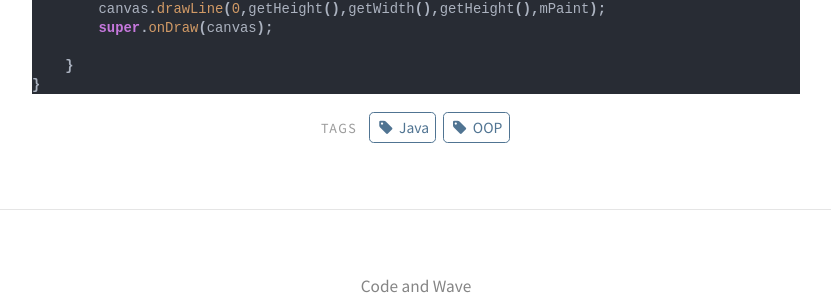
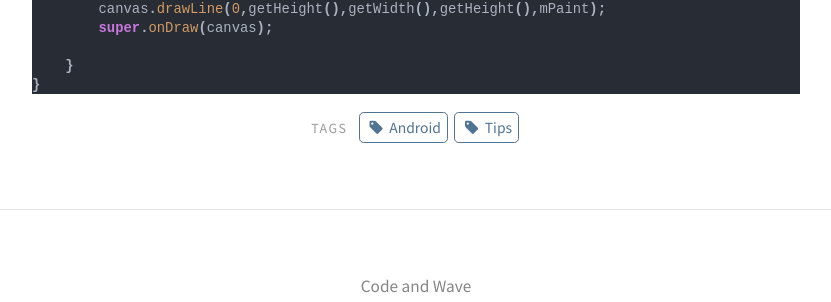
Before and after one commit to NelzkieCoder/CodeAndWave, a Jekyll site: the page built from _posts/2018-01-14-android-custom-view.md, in a window 1280 px wide and 900 px high, scrolled down 2043 px. Shown: the part 456-758 px from the top of the window, without its empty margins (224-1055 px from the left). Built offline with Jekyll 4.4.1, drawn with Linux system fonts in a browser that asks for light colours.

Commit message:
update category

```diff
--- a/_posts/2018-01-14-android-custom-view.md
+++ b/_posts/2018-01-14-android-custom-view.md
@@ -4,8 +4,8 @@ layout: post
 image: https://postimg.org/image/vefxherup/
 feature-img: assets/img/unsplash/coding.jpg
 tags:
-- Java
-- OOP
+- Android
+- Tips
 keywords: Android, Custom Views, Android tips
 lang: en
 category: articles
```
